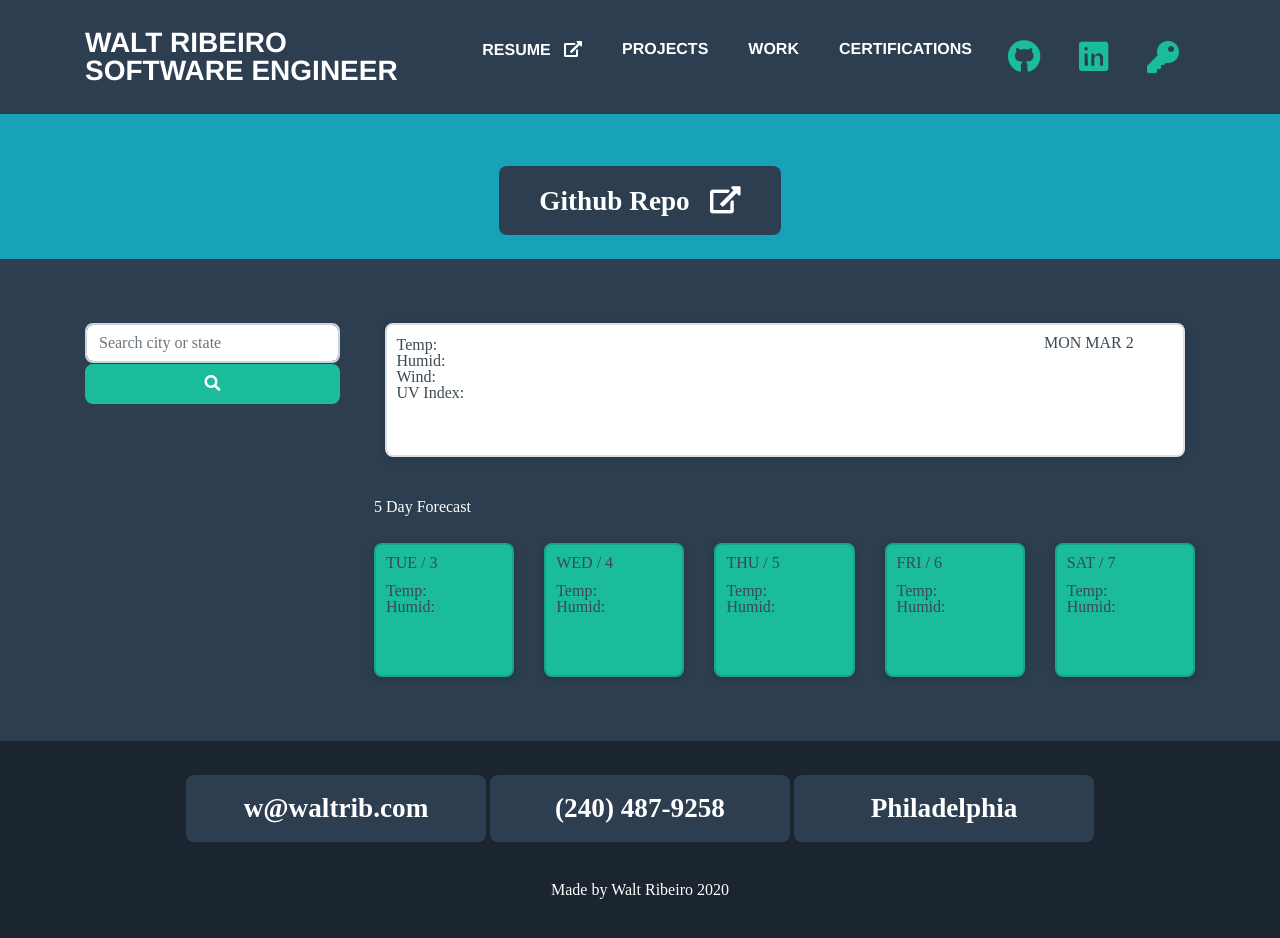
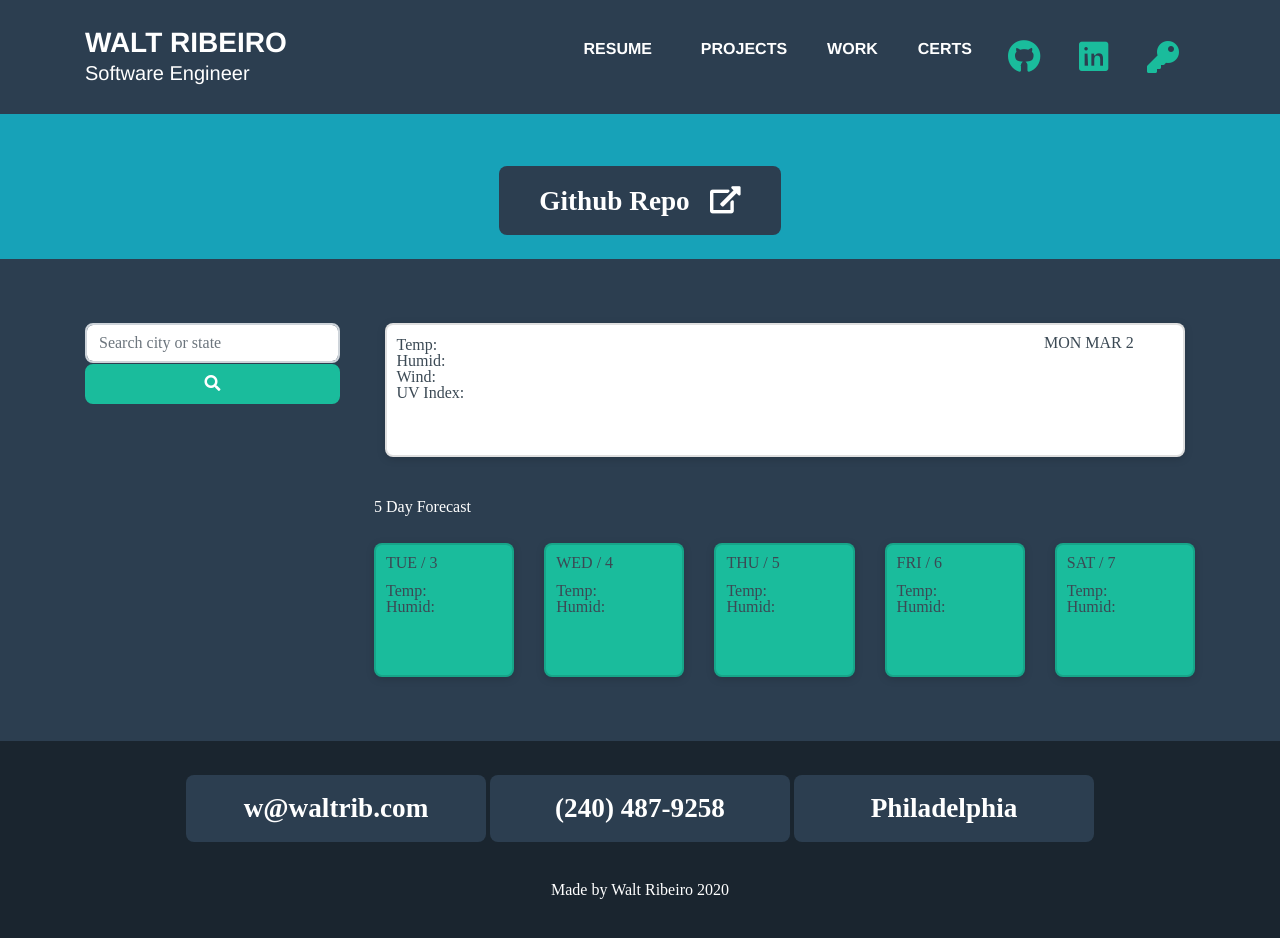
Before and after one commit to waltribeiro/weather-web-api, a website with bundled scripts: page index.html in a window 1280 px wide. Built offline with nearby package versions, Linux system fonts and the light colour scheme.

```diff
--- a/index.html
+++ b/index.html
@@ -30,7 +30,7 @@
 <!-- Navigation -->
 
     <nav
-      class="navbar navbar-expand-lg bg-secondary text-uppercase fixed-top"
+      class="navbar navbar-expand-lg bg-secondary fixed-top"
       id="mainNav"
     >
       <div class="container">
@@ -38,9 +38,9 @@
         class="navbar-brand js-scroll-trigger"
         href="http://waltrib.com"
         >
-        Walt Ribeiro
+        WALT RIBEIRO
         <br>
-        Software Engineer
+        <span class="lead">Software Engineer</span>
         </a>
         <button
         class="navbar-toggler navbar-toggler-right font-weight-bold bg-primary text-white rounded"
@@ -61,8 +61,7 @@
               <a
               target="_blank" class="nav-link py-3 px-0 px-lg-3 rounded js-scroll-trigger"
               href="https://drive.google.com/open?id=1xnl-SV1oKBSOf-9CM4zVXHBIJyqGMYxu">
-              Resume &nbsp;
-              <i class="fas fa-external-link-alt" style="color:white"></i>
+              RESUME &nbsp;
               <a>
             </li>
 
@@ -70,7 +69,7 @@
               <a
               class="nav-link py-3 px-0 px-lg-3 rounded js-scroll-trigger"
               href="http://waltrib.com/#projects">
-              Projects
+              PROJECTS
               </a>
             </li>
 
@@ -78,7 +77,7 @@
               <a
               class="nav-link py-3 px-0 px-lg-3 rounded js-scroll-trigger"
               href="http://waltrib.com/#work">
-              Work
+              WORK
               </a>
             </li>
 
@@ -86,7 +85,7 @@
               <a
               class="nav-link py-3 px-0 px-lg-3 rounded js-scroll-trigger"
               href="http://waltrib.com/#certifications">
-              Certifications
+              CERTS
               </a>
             </li>
 
```
